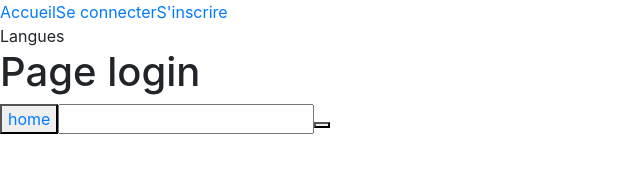
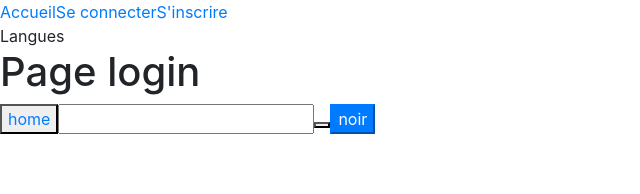
Before and after one commit to ghislaingirardeau/Planet_music, a Nuxt app: page /login in a window 1280 px wide. Shown: the top 194 px of the page, without its empty margins (0-640 px from the left). Built offline with nearby package versions, Linux system fonts and the light colour scheme.

Commit message:
test slot button

```diff
--- /dev/null
+++ b/components/todoButton.vue
@@ -0,0 +1,13 @@
+<template>
+    <button class="btn-primary">
+        {{item}}
+    </button>
+</template>
+
+<script>
+export default {
+    props: {
+        item: String
+    },
+}
+</script>
--- a/nuxt.config.js
+++ b/nuxt.config.js
@@ -17,7 +17,7 @@ export default {
     ],
     link: [
       { rel: 'icon', type: 'image/x-icon', href: '/favicon.ico' }
-    ]
+    ],
   },
 
   // Global CSS: https://go.nuxtjs.dev/config-css
--- a/pages/login.vue
+++ b/pages/login.vue
@@ -9,15 +9,21 @@
           </button>
         </transition>
 
+        <todoButton :item="test">
+          <slot></slot>
+        </todoButton>
+
     </main>
 </template>
 
 <script>
+
 export default {
   layout: 'landing',
   data () {
     return {
-      docState: ""
+      docState: "",
+      test: "noir",
     }
   },
   computed: {
@@ -27,7 +33,7 @@ export default {
         case 'edited': return 'Sauver'
         case 'editing': return 'Annuler'
       }
-  }
+    },
   }
 }
 </script>
```
Lines whose indentation alone changed are shown as unchanged.
